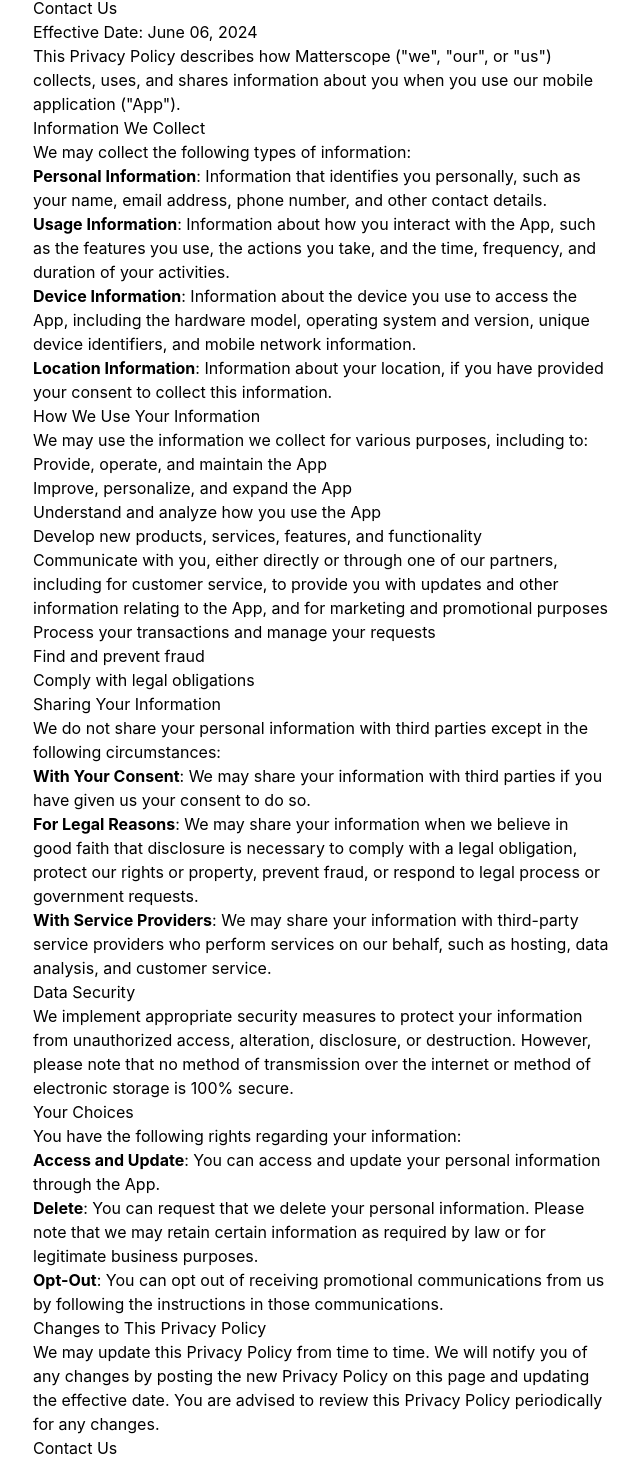
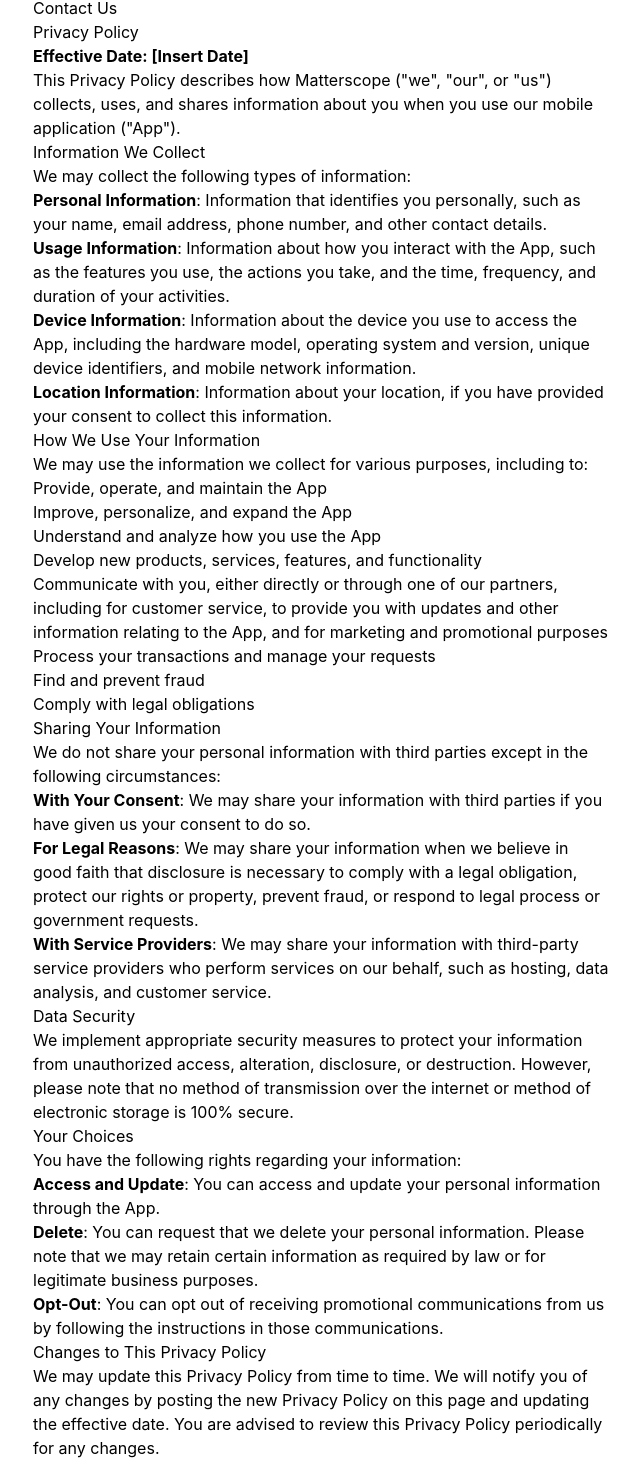
Before and after one commit to matterscope/matterscope-app-dev, a Next.js app: page /privacy-policy in a window 1280 px wide. Shown: the part 236-1699 px from the top of the page, without its empty margins (319-959 px from the left). Built offline with nearby package versions, Linux system fonts and the light colour scheme.

Commit message:
tsx to mdx

```diff
--- a/app/privacy-policy/page.tsx
+++ b/app/privacy-policy/page.tsx
@@ -1,76 +1,32 @@
-import Link from 'next/link';
+import { MDXProvider } from '@mdx-js/react'
+import Content from './content.mdx'
 
-export default function PrivacyPolicy() {
+const PrivacyPolicy = () => {
   return (
-    <>
+    <div>
       <header>
         <h1>Privacy Policy</h1>
       </header>
       <nav>
         <ul>
-          <li><Link href="/">Home</Link></li>
-          <li><Link href="/privacy-policy">Privacy Policy</Link></li>
-          <li><Link href="/terms-of-service">Terms of Service</Link></li>
-          <li><Link href="/contact">Contact Us</Link></li>
+          <li><a href="/">Home</a></li>
+          <li><a href="/privacy-policy">Privacy Policy</a></li>
+          <li><a href="/terms-of-service">Terms of Service</a></li>
+          <li><a href="/contact">Contact Us</a></li>
         </ul>
       </nav>
       <main>
         <section>
-          <h2>Effective Date: June 06, 2024</h2>
-          <p>This Privacy Policy describes how Matterscope ("we", "our", or "us") collects, uses, and shares information about you when you use our mobile application ("App").</p>
-
-          <h3>Information We Collect</h3>
-          <p>We may collect the following types of information:</p>
-          <ul>
-            <li><strong>Personal Information</strong>: Information that identifies you personally, such as your name, email address, phone number, and other contact details.</li>
-            <li><strong>Usage Information</strong>: Information about how you interact with the App, such as the features you use, the actions you take, and the time, frequency, and duration of your activities.</li>
-            <li><strong>Device Information</strong>: Information about the device you use to access the App, including the hardware model, operating system and version, unique device identifiers, and mobile network information.</li>
-            <li><strong>Location Information</strong>: Information about your location, if you have provided your consent to collect this information.</li>
-          </ul>
-
-          <h3>How We Use Your Information</h3>
-          <p>We may use the information we collect for various purposes, including to:</p>
-          <ul>
-            <li>Provide, operate, and maintain the App</li>
-            <li>Improve, personalize, and expand the App</li>
-            <li>Understand and analyze how you use the App</li>
-            <li>Develop new products, services, features, and functionality</li>
-            <li>Communicate with you, either directly or through one of our partners, including for customer service, to provide you with updates and other information relating to the App, and for marketing and promotional purposes</li>
-            <li>Process your transactions and manage your requests</li>
-            <li>Find and prevent fraud</li>
-            <li>Comply with legal obligations</li>
-          </ul>
-
-          <h3>Sharing Your Information</h3>
-          <p>We do not share your personal information with third parties except in the following circumstances:</p>
-          <ul>
-            <li><strong>With Your Consent</strong>: We may share your information with third parties if you have given us your consent to do so.</li>
-            <li><strong>For Legal Reasons</strong>: We may share your information when we believe in good faith that disclosure is necessary to comply with a legal obligation, protect our rights or property, prevent fraud, or respond to legal process or government requests.</li>
-            <li><strong>With Service Providers</strong>: We may share your information with third-party service providers who perform services on our behalf, such as hosting, data analysis, and customer service.</li>
-          </ul>
-
-          <h3>Data Security</h3>
-          <p>We implement appropriate security measures to protect your information from unauthorized access, alteration, disclosure, or destruction. However, please note that no method of transmission over the internet or method of electronic storage is 100% secure.</p>
-
-          <h3>Your Choices</h3>
-          <p>You have the following rights regarding your information:</p>
-          <ul>
-            <li><strong>Access and Update</strong>: You can access and update your personal information through the App.</li>
-            <li><strong>Delete</strong>: You can request that we delete your personal information. Please note that we may retain certain information as required by law or for legitimate business purposes.</li>
-            <li><strong>Opt-Out</strong>: You can opt out of receiving promotional communications from us by following the instructions in those communications.</li>
-          </ul>
-
-          <h3>Changes to This Privacy Policy</h3>
-          <p>We may update this Privacy Policy from time to time. We will notify you of any changes by posting the new Privacy Policy on this page and updating the effective date. You are advised to review this Privacy Policy periodically for any changes.</p>
-
-          <h3>Contact Us</h3>
-          <p>If you have any questions about this Privacy Policy, please contact us at:</p>
-          <p>Email: <a href="mailto:matterscope@gmail.com">matterscope@gmail.com</a></p>
+          <MDXProvider>
+            <Content />
+          </MDXProvider>
         </section>
       </main>
       <footer>
         <p>&copy; 2024 Matterscope. All rights reserved.</p>
       </footer>
-    </>
-  );
+    </div>
+  )
 }
+
+export default PrivacyPolicy
```
